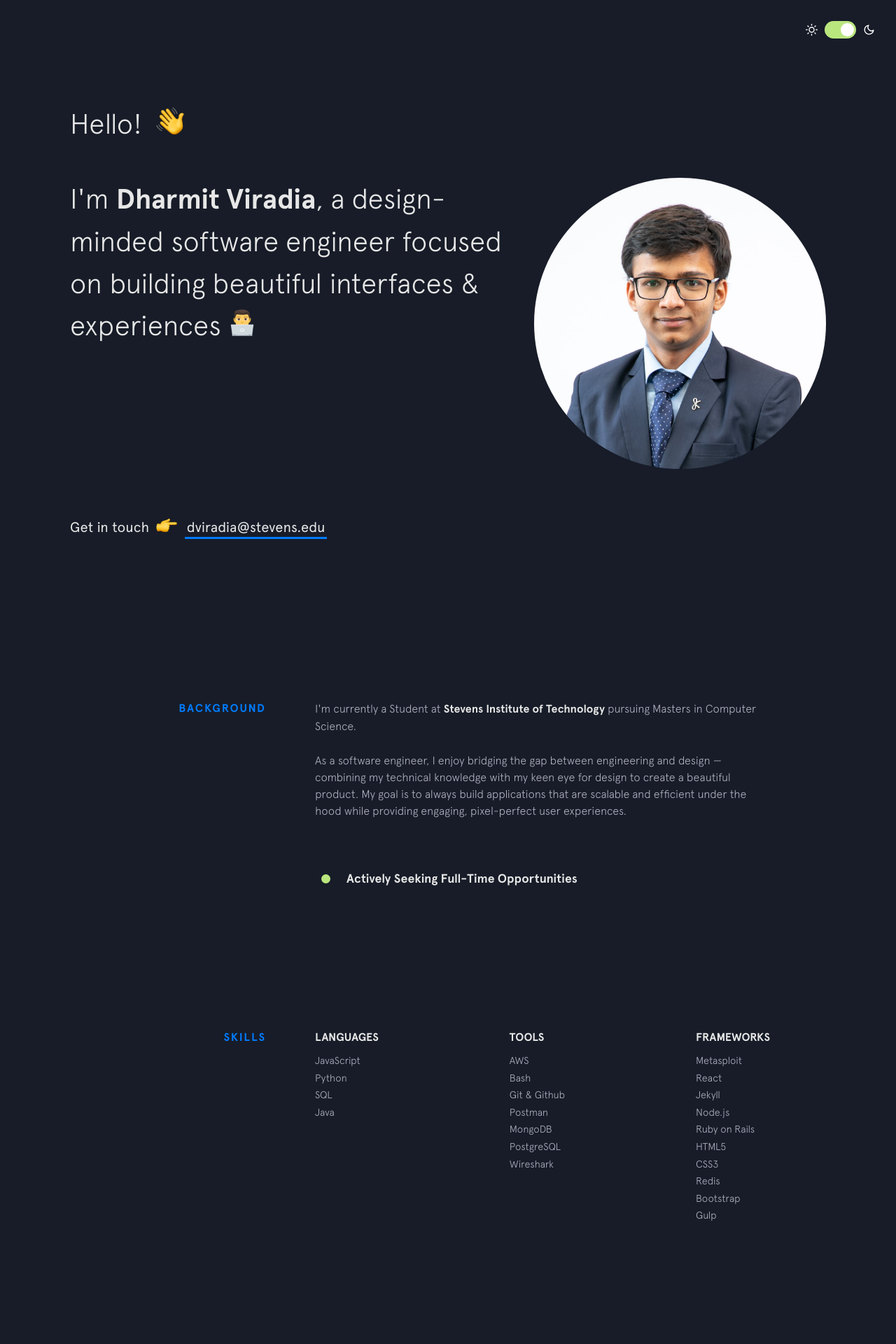
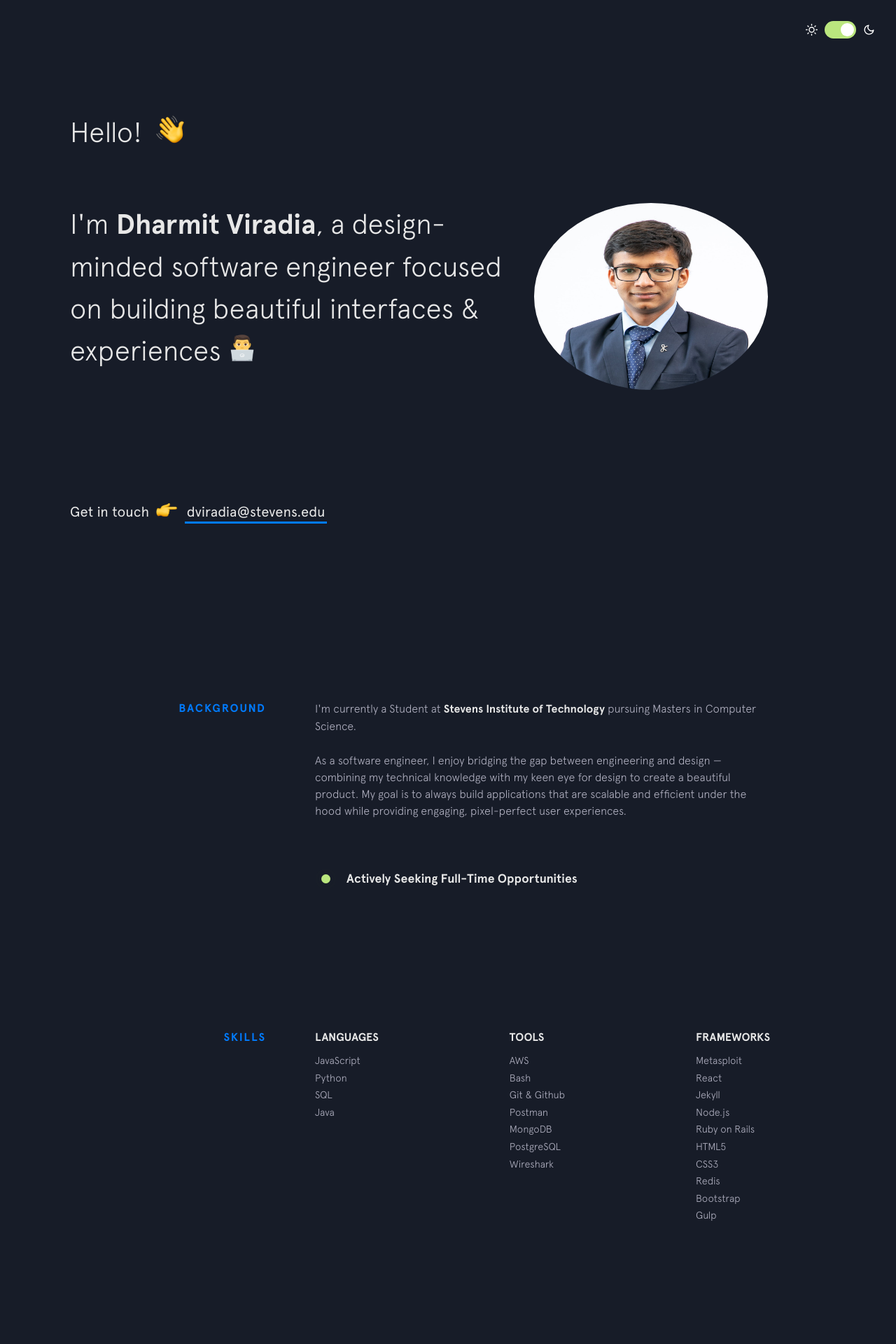
Before and after one commit to dharmitviradia/dharmitviradia.github.io, a Jekyll site: the page built from index.html, in a window 1280 px wide. Shown: the top 1920 px of the page at 70% size. Built offline with Jekyll 4.4.1, drawn with Linux system fonts in a browser that asks for light colours; nearby versions of some CDN libraries.

Commit message:
Update main.css

```diff
--- a/css/main.css
+++ b/css/main.css
@@ -502,8 +502,8 @@ strong {
 }
 
 .tm-img-profile {
-    width: 100%;
-    height: 100%;
+    width: 80%;
+    height: 80%;
     display: inline-block;
     vertical-align: middle;
 }
```
